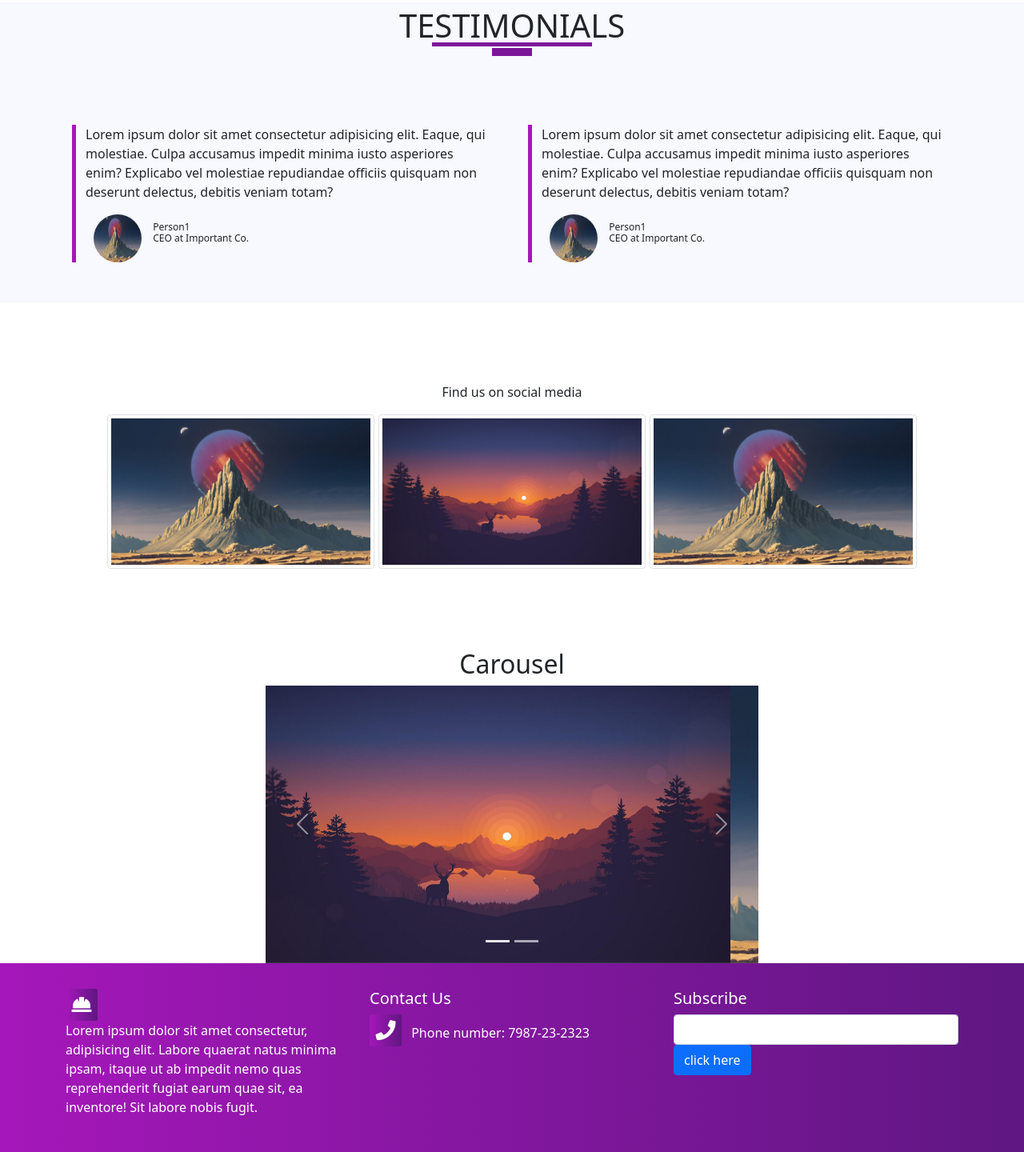
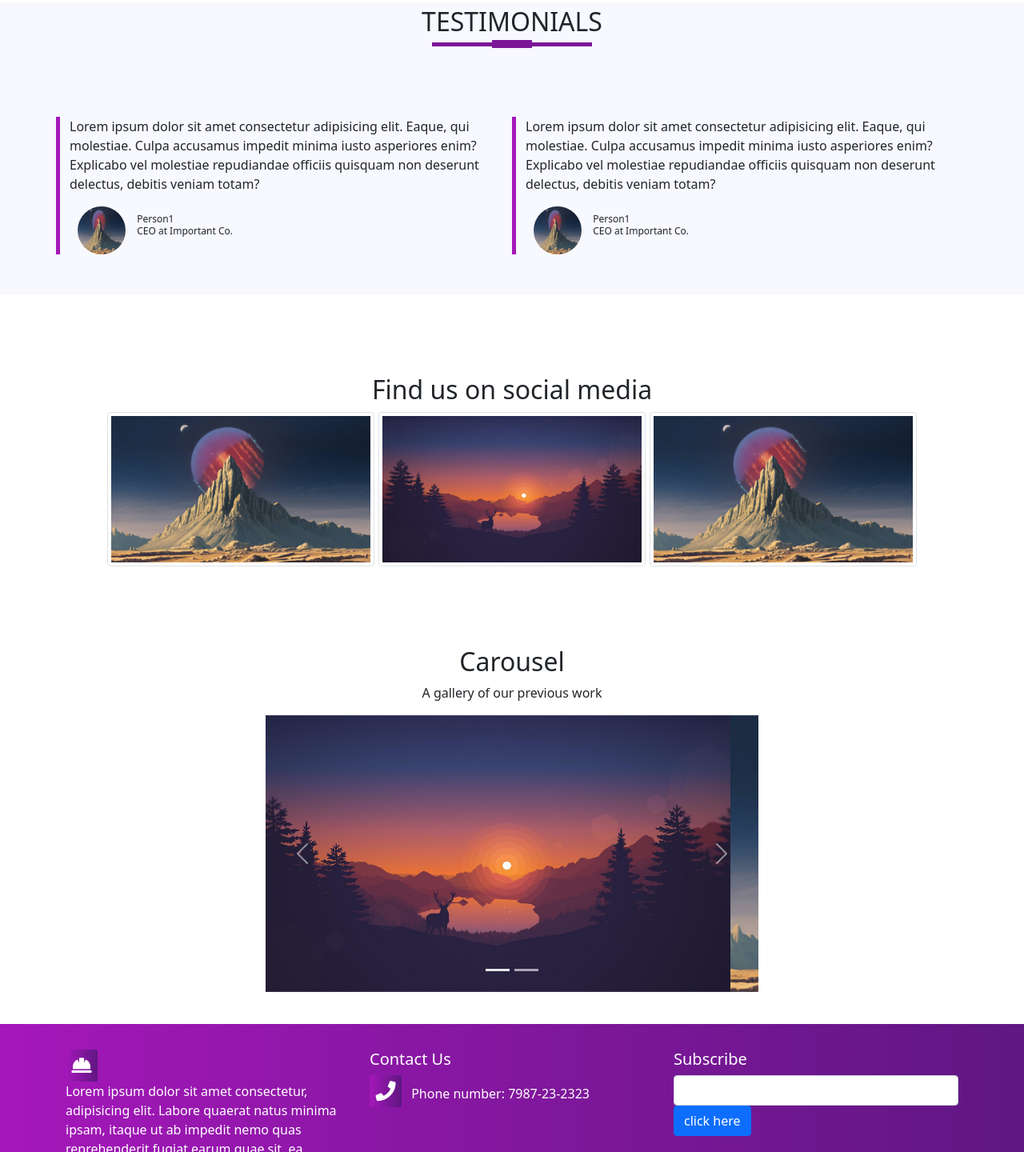
Before and after one commit to fineon/bootstrap5.0-example, a plain HTML site: page index.html in a window 1280 px wide. Shown: the part 1846-3286 px from the top of the page at 80% size. Drawn offline with nearby package versions, Linux system fonts and the light colour scheme.

Commit message:
some tweaking around styling

```diff
--- a/index.html
+++ b/index.html
@@ -146,7 +146,7 @@
 
     <section class="testimonial">
         <div class="container">
-            <h1 class="text-center testimonial__heading">Testimonials</h1>
+            <h2 class="text-center testimonial__heading">Testimonials</h2>
             <div class="row">
                 <div class="col-md 5 testimonial__quote">
                     <p>Lorem ipsum dolor sit amet consectetur adipisicing elit. Eaque, qui molestiae. Culpa accusamus
@@ -168,7 +168,7 @@
 
     <section class="social-media">
         <div class="container text-center">
-            <p>Find us on social media</p>
+            <h2>Find us on social media</h2>
             <div class="social-media__icons">
                 <img
                 class="img-thumbnail rounded"
@@ -183,8 +183,9 @@
         </div>
     </section>
 
-    <div class="container text-center carouselTest">
+    <div class="container text-center myCarousel">
         <h2>Carousel</h2>
+        <p>A gallery of our previous work</p>
         <div id="carouselExampleIndicators" class="carousel slide" data-bs-ride="carousel">
             <div class="carousel-indicators">
                 <button type="button" data-bs-target="#carouselExampleIndicators" data-bs-slide-to="0" class="active"
--- a/style.scss
+++ b/style.scss
@@ -102,7 +102,7 @@
 
     &__quote{
         border-left: 5px solid #a517ba;
-        margin: 50px 20px;
+        margin: 50px 0px;
 
         h4{
             display: inline-block;
@@ -155,6 +155,8 @@
 }
 
 
-.carouselTest{
+.myCarousel{
+    //adding this width makes carousel look very small on mobile layout. Could add a media query mixin?
     width: 50%;
+    margin-bottom: 40px;
 }
```
Also changed, not shown: style.css, 1 other file.
